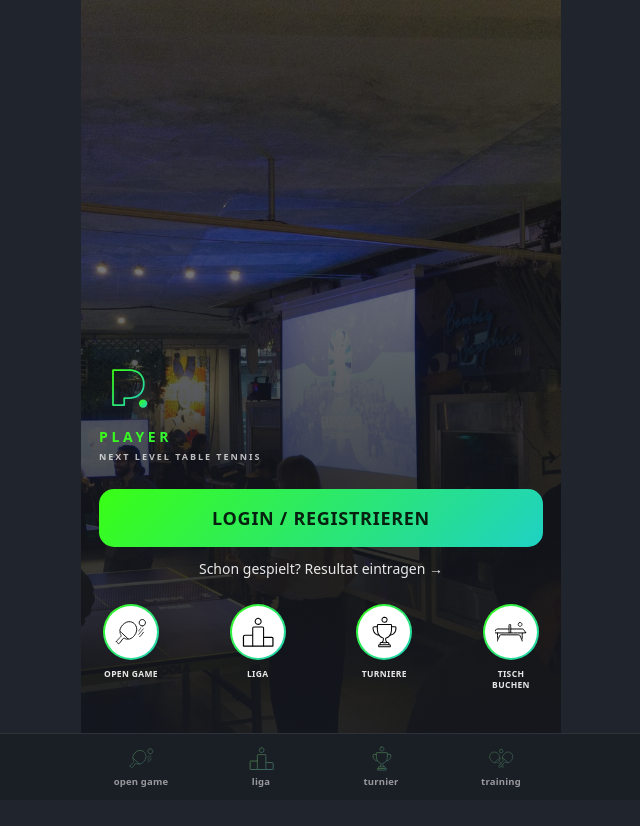
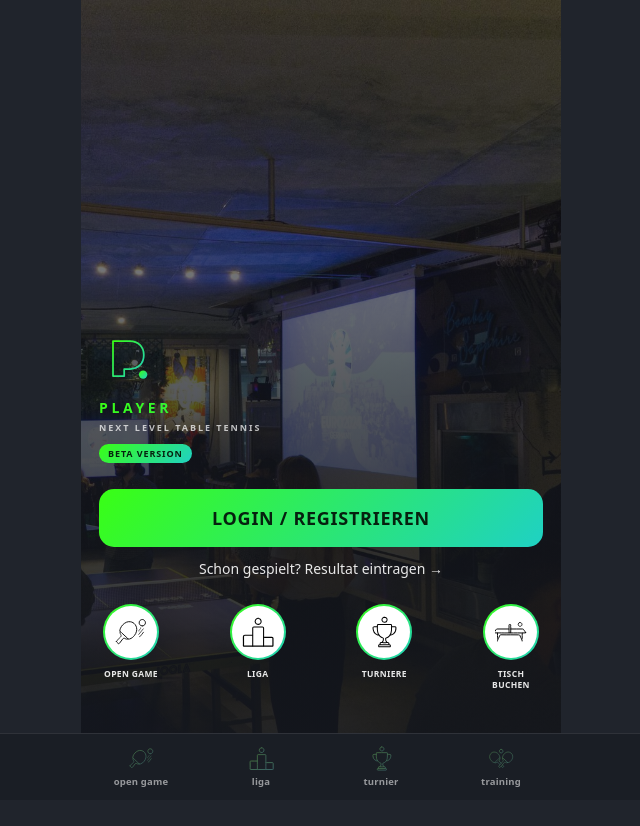
Before and after one commit to PingPongLounge/pingponglounge-player, a Next.js app: page /entdecken in a window 1280 px wide. Shown: the top 826 px of the page, without its empty margins (319-959 px from the left). Built offline with nearby package versions, Linux system fonts and the light colour scheme; no server answers.

Commit message:
Startseite: Beta-Version-Badge (ein/ausgeloggt)

```diff
--- a/app/components/StartHomeV2.tsx
+++ b/app/components/StartHomeV2.tsx
@@ -76,7 +76,10 @@ export default function StartHomeV2(d: StartData) {
           {/* Kopf */}
           <div style={{ display: "flex", alignItems: "center", justifyContent: "space-between", gap: 13, padding: "0 18px", marginBottom: 18 }}>
             <div>
-              <div style={{ fontSize: 21, fontWeight: 800, color: W }}>Hi, {d.firstName} 👋</div>
+              <div style={{ display: "flex", alignItems: "center", gap: 8 }}>
+                <div style={{ fontSize: 21, fontWeight: 800, color: W }}>Hi, {d.firstName} 👋</div>
+                <span style={{ fontSize: 9, fontWeight: 800, letterSpacing: ".08em", textTransform: "uppercase", color: "#06210F", background: GRAD, borderRadius: 999, padding: "2px 7px" }}>Beta</span>
+              </div>
               <div style={{ fontSize: 13, color: MUT, fontWeight: 500, marginTop: 1 }}>{d.lvl} · #{d.rank}</div>
             </div>
             <div style={{ display: "flex", alignItems: "center", gap: 10 }}>
--- a/app/entdecken/page.tsx
+++ b/app/entdecken/page.tsx
@@ -48,6 +48,7 @@ export default async function EntdeckenPage() {
             <Logo />
             <div style={{ fontSize: 14, fontWeight: 700, letterSpacing: '.26em', marginTop: 8, ...gt }}>PLAYER</div>
             <div style={{ fontSize: 9, fontWeight: 600, letterSpacing: '.22em', color: MUT, textTransform: 'uppercase', marginTop: 4 }}>Next Level Table Tennis</div>
+            <div style={{ display: 'inline-block', fontSize: 9, fontWeight: 800, letterSpacing: '.1em', textTransform: 'uppercase', color: '#06210F', background: GRAD, borderRadius: 999, padding: '3px 9px', marginTop: 10 }}>Beta Version</div>
             <div style={{ marginTop: 26 }}>
               <Link href="/login" style={{ display: 'block', textAlign: 'center', borderRadius: 15, padding: 17, fontSize: 18, fontWeight: 800, textTransform: 'uppercase', letterSpacing: '.04em', color: '#06210F', background: GRAD, textDecoration: 'none' }}>Login / Registrieren</Link>
               <Link href="/spielen" style={{ display: 'block', textAlign: 'center', marginTop: 12, color: SUB, fontSize: 14, fontWeight: 500, textDecoration: 'none' }}>Schon gespielt? Resultat eintragen →</Link>
```
